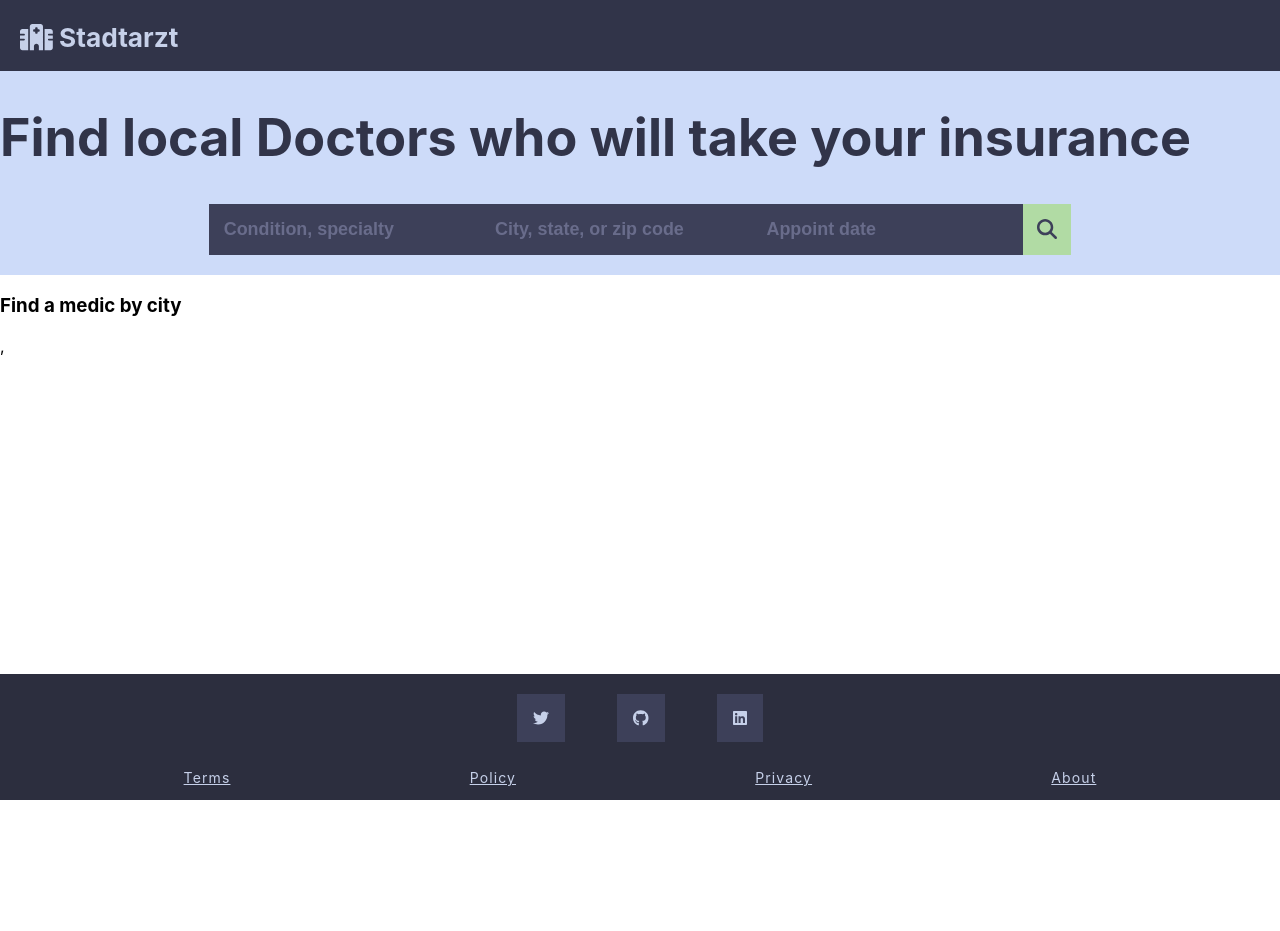
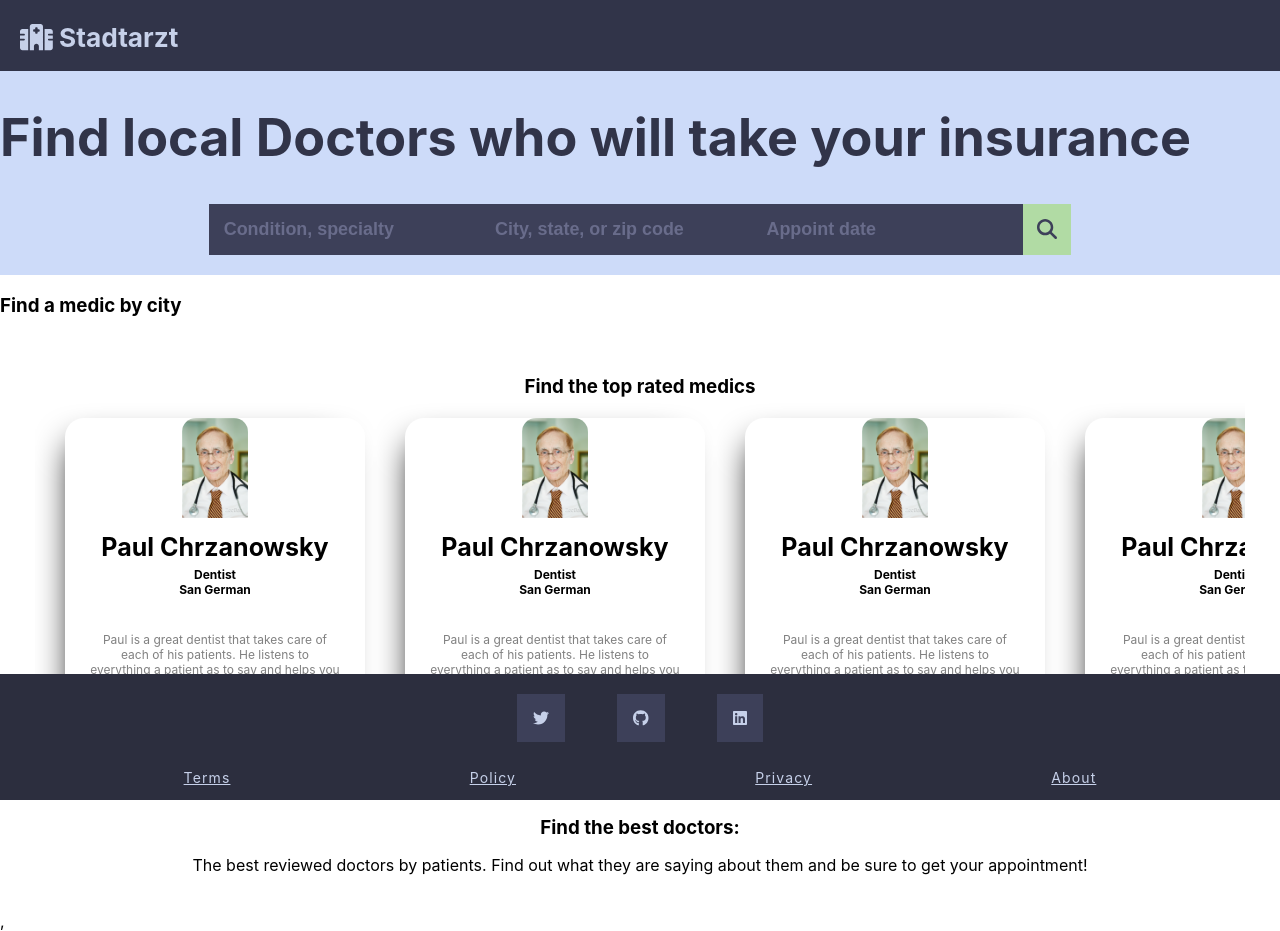
Before and after one commit to uprm-inso-4101-2021-2022-s2/semester-project-team-09-the-bastards, a React (Create React App) app in the folder appoint/appointnent-app/: page / in a window 1280 px wide. Before the commit the page ends 800 px from the top, so only its background shows below. Built offline with nearby package versions, Linux system fonts and the light colour scheme.

Commit message:
Added component to display top rated medics

```diff
--- a/appoint/appointnent-app/src/components/home/index.jsx
+++ b/appoint/appointnent-app/src/components/home/index.jsx
@@ -1,12 +1,14 @@
 import { Hero } from '../hero';
 import {Fragment } from 'react';
 import { Info } from '../info';
+import { TopRated } from '../topRated';
 
 export const Home = () => {
     return (
         <Fragment>
             <Hero />
             <Info />
+            <TopRated/>
         </Fragment>
     )
 
--- /dev/null
+++ b/appoint/appointnent-app/src/components/infoCards/index.css
@@ -0,0 +1,71 @@
+
+.photo {
+    position: relative;
+    height: 100px;
+    margin-bottom: 10px;
+    border-top-left-radius: 14px;
+    border-top-right-radius: 14px;
+}
+
+.wrapper {
+    padding-top: 20px;
+    padding-bottom: 20px;
+}
+
+.info-card {
+    background: white;
+    width: 300px;
+    display: inline-block;
+    margin: auto;
+    margin-left: 20px;
+    margin-right: 20px;
+    border-radius: 19px;
+    position: relative;
+    text-align: center;
+    box-shadow: -10px 10px 35px -17px black;
+
+}
+
+.name {
+    font-size: 25px;
+    color: black;
+    margin-top: 0px;
+    margin-bottom: 5px;
+}
+
+.specialty {
+    font-size: 12px;
+    margin-top: 0%;
+    margin-bottom: 0%;
+}
+
+.city {
+    font-size: 12px;
+    margin-top: 0%;
+}
+
+.review {
+    white-space: normal;
+    padding: 5px;
+
+
+    padding: 25px;
+    margin-bottom: 10px;
+    font-size: 12px;
+    color: grey;
+
+}
+
+.info-card:hover {
+    transform: scale(1.1);
+}
+
+.link {
+    color: #696c8b;
+    text-decoration: none;
+}
+
+.link:hover {
+    color: blue;
+    text-decoration: underline;
+}
--- /dev/null
+++ b/appoint/appointnent-app/src/components/infoCards/index.jsx
@@ -0,0 +1,26 @@
+import './index.css'
+import image from '../../testing/profiles/paul-chrzanowsky-md.jpg'
+import { useState } from 'react';
+
+
+export const InfoCards = ({name, speciality, city, review}) => {
+
+
+    return (
+        <div className='scroll'>
+            <div className='wrapper'>
+                <div className='info-card'>
+                    <img src={image} alt='Doctors Photo' className='photo'/>
+                    <h1 className='name'>{name}</h1>
+                    <h2 className='specialty'>{speciality}</h2>
+                    <h2 className='city'>{city}</h2>
+                    <div className='review'>{review}</div>
+                    <div className='card-footer'>
+                        <a href='' className='link'>View Availability</a>
+                    </div>
+                </div>
+
+            </div>
+        </div>
+    )
+}
--- /dev/null
+++ b/appoint/appointnent-app/src/components/topRated/index.css
@@ -0,0 +1,32 @@
+.wrapper {
+    box-sizing: border-box;
+}
+
+
+
+.top-rated-title {
+    display: flex;
+    justify-content: center;
+    margin-bottom: 0%;
+
+}
+.top-rated-paragraph {
+    display: flex;
+    justify-content: center;
+
+}
+
+.main-wrapper {
+    display: flex;
+    justify-content: center;
+}
+
+.top-rated-main-container {
+    display: inherit;
+    width: 1200px;
+    height: 400px;
+    overflow-x: auto;
+    overflow-y: hidden;
+    white-space: nowrap;
+    padding-left: 10px;
+}
--- /dev/null
+++ b/appoint/appointnent-app/src/components/topRated/index.jsx
@@ -0,0 +1,27 @@
+import './index.css';
+import {InfoCards} from '../infoCards';
+
+// Shows medics with the best scores
+//
+export const TopRated = () => {
+
+    let review = "Paul is a great dentist that takes care of each of his patients. He listens to everything a patient as to say and helps you understand any doubt that may arise."
+
+    return (
+    <div className='wrapper'>
+        <h3 className="top-rated-title">Find the top rated medics</h3>
+        <div className='main-wrapper'>
+            <div className="top-rated-main-container">
+                {/*Dummy info cards*/}
+                <InfoCards name="Paul Chrzanowsky" speciality="Dentist" city="San German" review={review} className='card'/>
+                <InfoCards name="Paul Chrzanowsky" speciality="Dentist" city="San German" review={review} className='card'/>
+                <InfoCards name="Paul Chrzanowsky" speciality="Dentist" city="San German" review={review} className='card'/>
+                <InfoCards name="Paul Chrzanowsky" speciality="Dentist" city="San German" review={review} className='card'/>
+                <InfoCards name="Paul Chrzanowsky" speciality="Dentist" city="San German" review={review} className='card'/>
+            </div>
+        </div>
+        <h3 className="top-rated-title">Find the best doctors:</h3>
+        <p className="top-rated-paragraph">The best reviewed doctors by patients. Find out what they are saying about them and be sure to get your appointment!</p>
+    </div>
+    )
+}
```
